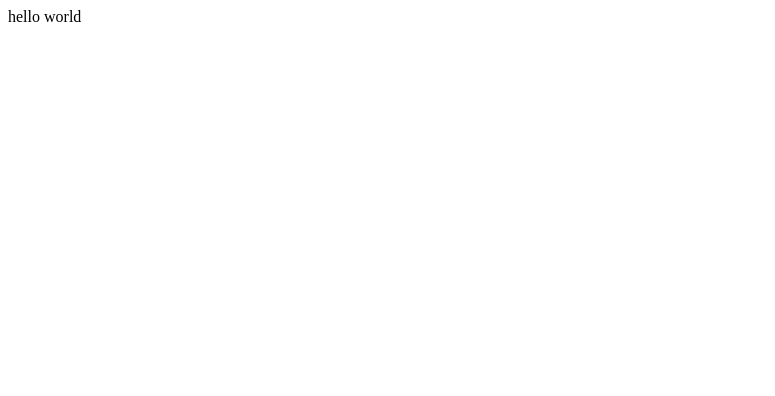
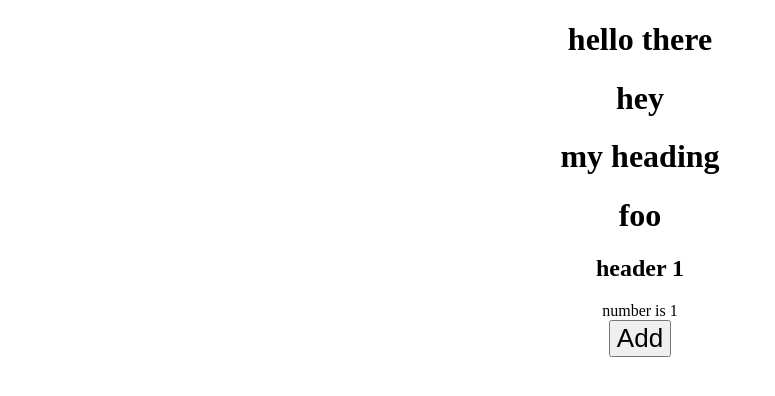
Before and after one commit to arneesh/vite-react-typescript, a React (Vite) app: page / in a window 1280 px wide. Shown: the top 396 px of the page, without its empty margins (0-775 px from the left). Built offline with nearby package versions, Linux system fonts and the light colour scheme.

Commit message:
updated app page

```diff
--- /dev/null
+++ b/src/App.css
@@ -0,0 +1,42 @@
+.App {
+    text-align: center;
+  }
+
+  .App-logo {
+    height: 40vmin;
+    pointer-events: none;
+  }
+
+  @media (prefers-reduced-motion: no-preference) {
+    .App-logo {
+      animation: App-logo-spin infinite 20s linear;
+    }
+  }
+
+  .App-header {
+    background-color: #282c34;
+    min-height: 100vh;
+    display: flex;
+    flex-direction: column;
+    align-items: center;
+    justify-content: center;
+    font-size: calc(10px + 2vmin);
+    color: white;
+  }
+
+  .App-link {
+    color: #61dafb;
+  }
+
+  @keyframes App-logo-spin {
+    from {
+      transform: rotate(0deg);
+    }
+    to {
+      transform: rotate(360deg);
+    }
+  }
+
+  button {
+    font-size: calc(10px + 2vmin);
+  }
--- a/src/App.tsx
+++ b/src/App.tsx
@@ -1,9 +1,67 @@
-import React, { useState } from 'react';
+import React, { useState, ReactNode, ReactElement } from 'react';
+import './App.css';
+
+// convetional props
+function Heading({ title }: { title: string }) {
+    return <h1>{title}</h1>;
+}
+function HeadingWithContent({ children }: { children: ReactNode }): ReactElement {
+    return <h1>{children}</h1>;
+}
+
+// default props
+const defaultContainerProps = {
+    heading: <strong>my heading</strong>,
+};
+type ContainerProps = { children: ReactNode } & typeof defaultContainerProps;
+
+function Container({ heading, children }: ContainerProps): ReactElement {
+    return (
+        <div>
+            <h1>{heading}</h1>
+            <h1>{children}</h1>
+        </div>
+    );
+}
+
+Container.defaultProps = defaultContainerProps;
+
+// functional props
+function TextWithNumber({
+    header,
+    children,
+}: {
+    header?: (num: number) => ReactNode;
+    children: (num: number) => ReactNode;
+}) {
+    const [state, setState] = React.useState<number>(1);
+
+    return (
+        <div>
+            {header && <h2>{header?.(state)}</h2>}
+            <div>{children(state)}</div>
+            <div>
+                <button onClick={() => setState(state + 1)}>Add</button>
+            </div>
+        </div>
+    );
+}
 
 function App() {
-    const [count, setCount] = useState(0);
+    return (
+        <div className="App">
+            <Heading title="hello there"></Heading>
+            <HeadingWithContent>
+                {' '}
+                <strong>hey</strong>{' '}
+            </HeadingWithContent>
 
-    return <div className="App">hello world</div>;
+            <Container>foo</Container>
+            <TextWithNumber header={(num: number) => <span> header {num}</span>}>
+                {(num: number) => <div>number is {num}</div>}
+            </TextWithNumber>
+        </div>
+    );
 }
 
 export default App;
```
